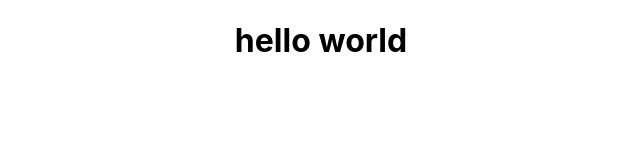
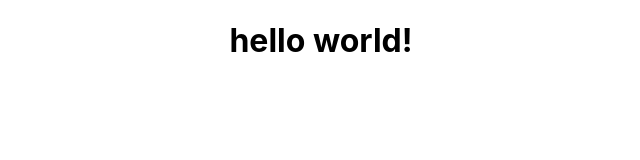
Before and after one commit to ZKibanov/mnrva, a React (Create React App) app: page / in a window 1280 px wide. Shown: the top 160 px of the page, without its empty margins (319-959 px from the left). Built offline with nearby package versions, Linux system fonts and the light colour scheme.

Commit message:
husky,lintstaged test

```diff
--- a/src/App.tsx
+++ b/src/App.tsx
@@ -5,7 +5,7 @@ function App() {
   return (
     <div className="App">
 <header>
-  <h1>hello world</h1>
+  <h1>hello world!</h1>
 </header>
     </div>
   );
```
Also changed, not shown: package.json (+12 -0 lines).
